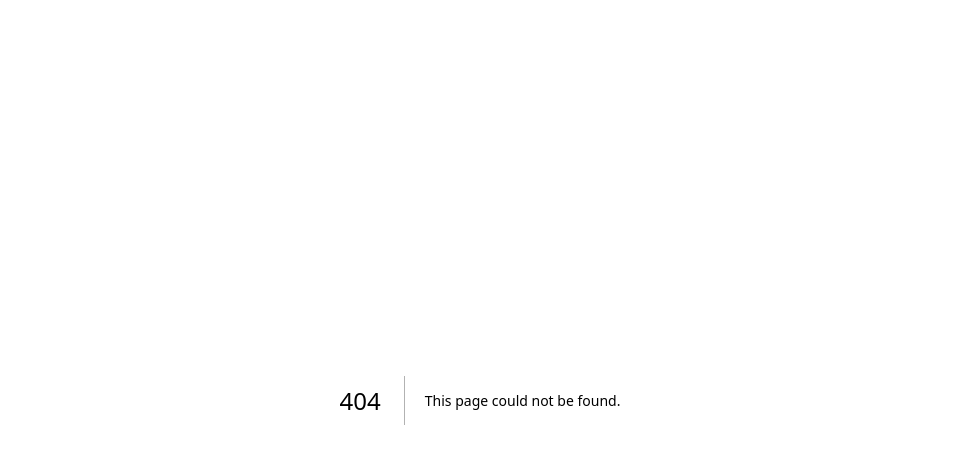
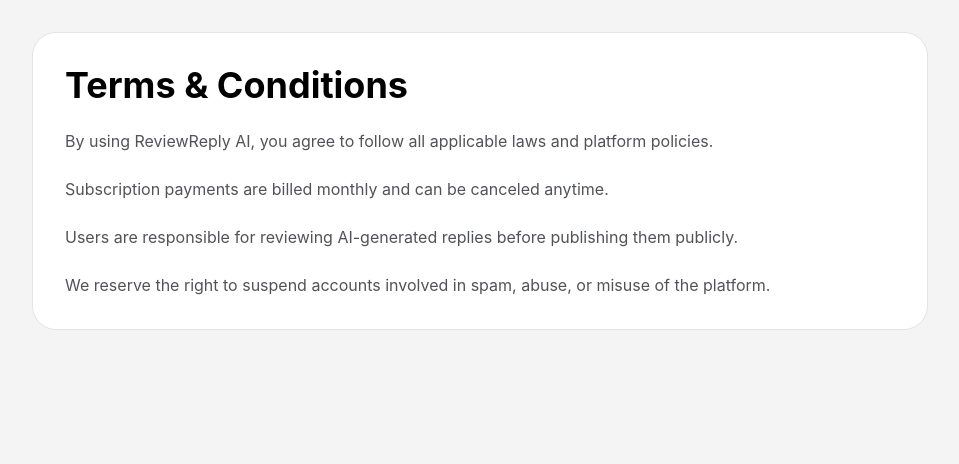
Before and after one commit to afnankhan123456/reviewreply-ai, a Next.js app: page /legal/terms in a window 1280 px wide. Before the commit this address had no page. Shown: the top 464 px of the page, without its empty margins (160-1119 px from the left). Built offline with nearby package versions, Linux system fonts and the light colour scheme.

Commit message:
Add files via upload

```diff
--- /dev/null
+++ b/app/legal/terms/page.tsx
@@ -0,0 +1,35 @@
+export default function TermsPage() {
+  return (
+    <div className="min-h-screen bg-zinc-100 dark:bg-black text-black dark:text-white p-8">
+
+      <div className="max-w-4xl mx-auto bg-white dark:bg-zinc-900 border border-zinc-200 dark:border-zinc-800 rounded-3xl p-8">
+
+        <h1 className="text-4xl font-bold mb-6">
+          Terms & Conditions
+        </h1>
+
+        <div className="space-y-6 text-zinc-600 dark:text-zinc-400">
+
+          <p>
+            By using ReviewReply AI, you agree to follow all applicable laws and platform policies.
+          </p>
+
+          <p>
+            Subscription payments are billed monthly and can be canceled anytime.
+          </p>
+
+          <p>
+            Users are responsible for reviewing AI-generated replies before publishing them publicly.
+          </p>
+
+          <p>
+            We reserve the right to suspend accounts involved in spam, abuse, or misuse of the platform.
+          </p>
+
+        </div>
+
+      </div>
+
+    </div>
+  );
+}
```
